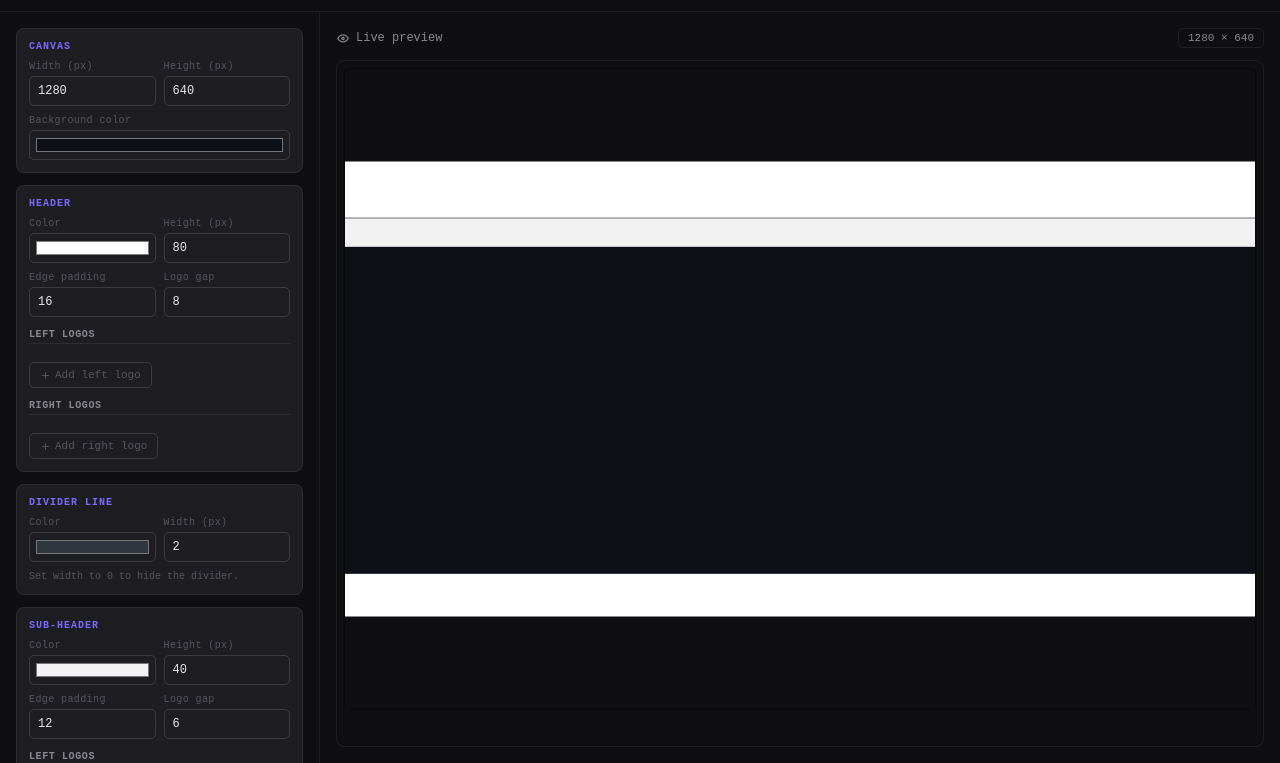
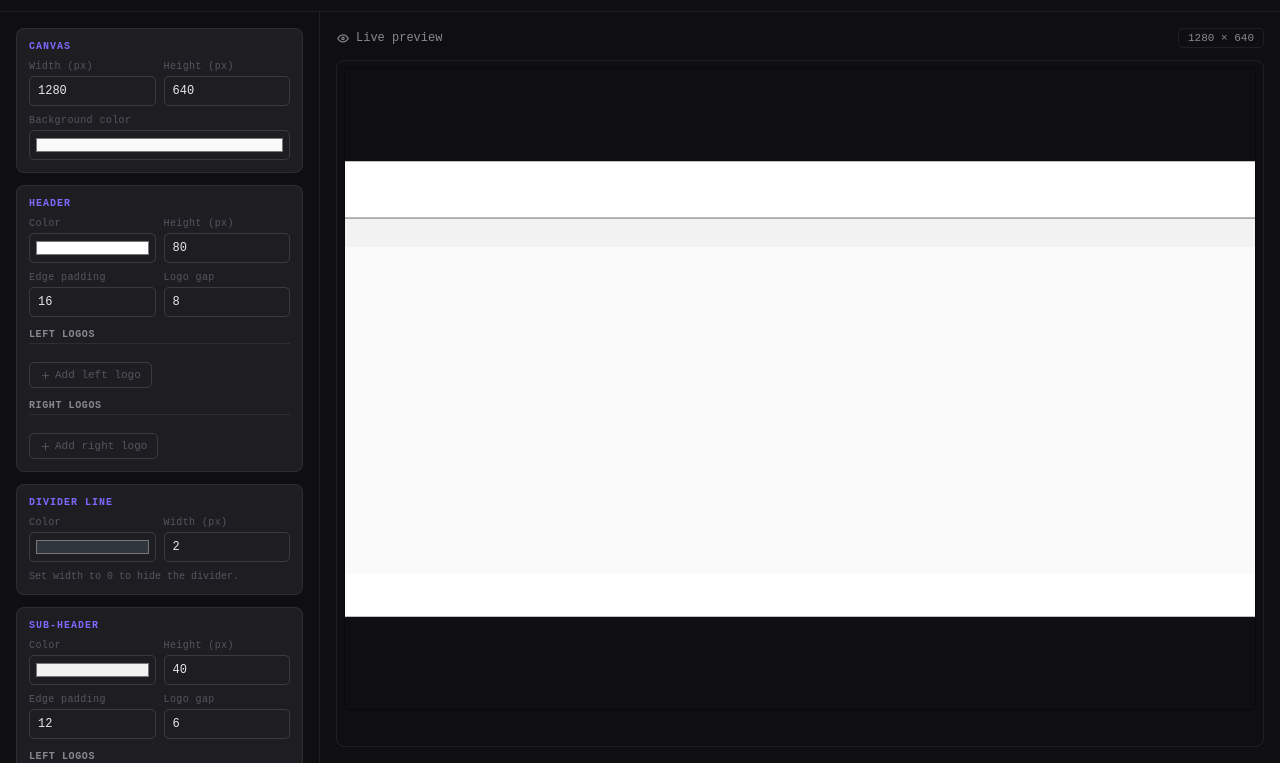
Before and after one commit to Morellonom1con/pbi-background-svg-maker, a plain HTML site: page index.html in a window 1280 px wide. Shown: the part 39-802 px from the top of the page. Drawn offline with Linux system fonts and the light colour scheme.

Commit message:
Change background color input default value

```diff
--- a/index.html
+++ b/index.html
@@ -306,7 +306,7 @@
       <div class="field"><label>Width (px)</label><input type="number" id="cw" value="1280" min="100" max="4000" oninput="render()"></div>
       <div class="field"><label>Height (px)</label><input type="number" id="ch" value="640" min="100" max="4000" oninput="render()"></div>
     </div>
-    <div class="field"><label>Background color</label><input type="color" id="bg" value="#0d1117" oninput="render()"></div>
+    <div class="field"><label>Background color</label><input type="color" id="bg" value="#fafafa" oninput="render()"></div>
   </div>
 
   <div class="sec">
```
